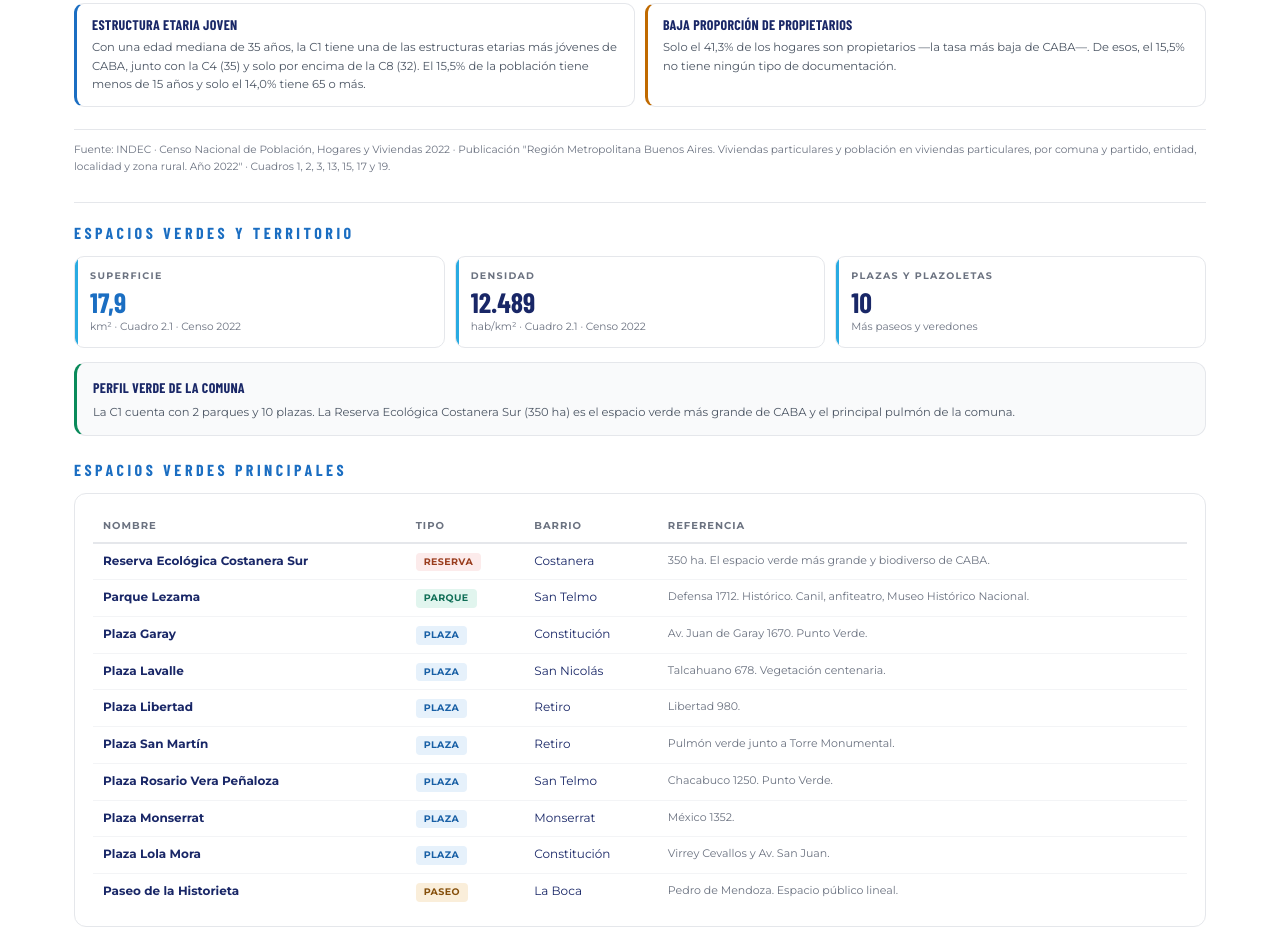
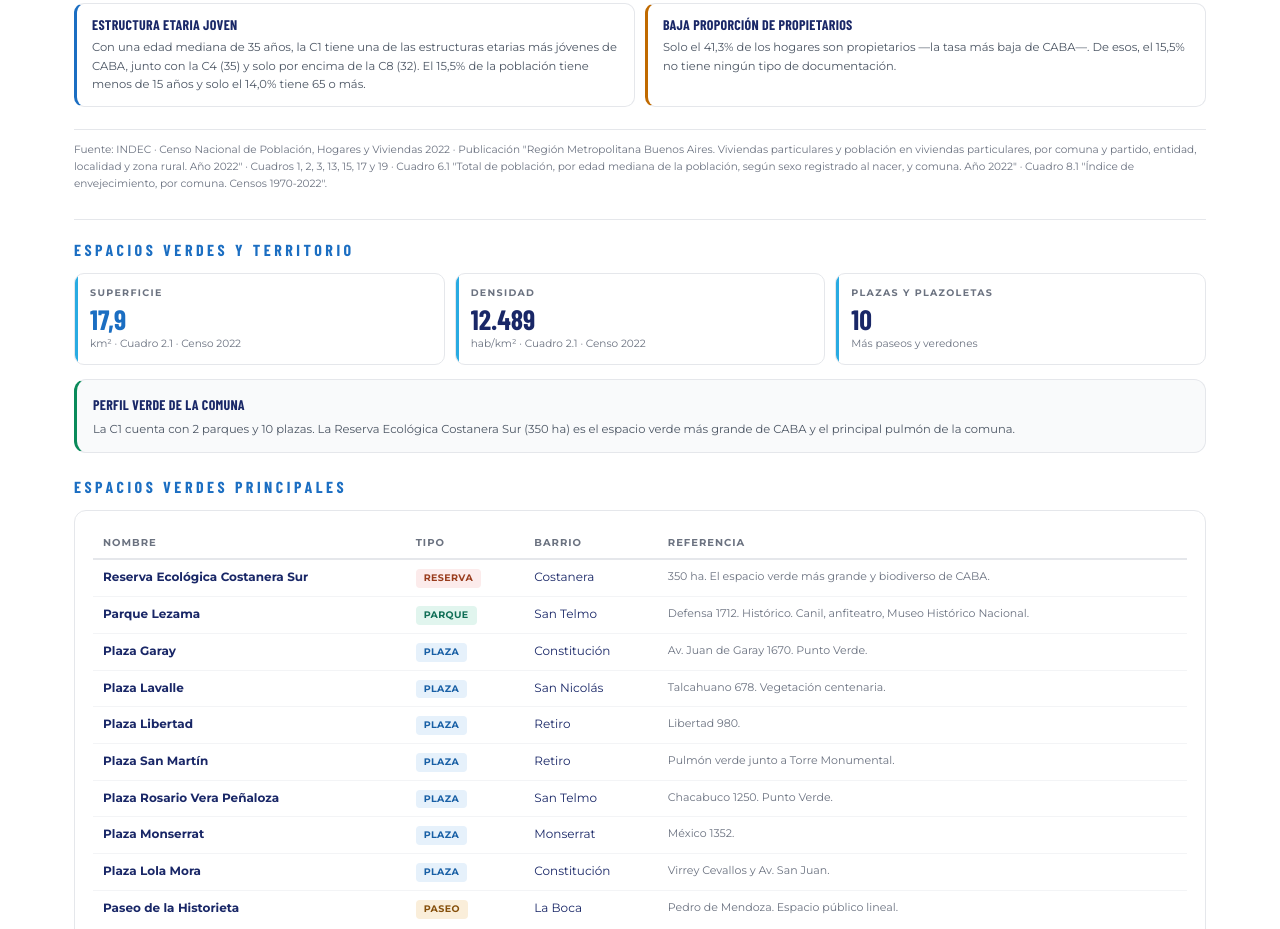
Before and after one commit to matiwalo/Sistema-de-Comunas, a plain HTML site: page index.html in a window 1280 px wide. Shown: the part 3038-3967 px from the top of the page. Drawn offline with nearby package versions, Linux system fonts and the light colour scheme; a web font is replaced by a local one.

Commit message:
Suma cuadros 6.1 (edad mediana) y 8.1 (indice envejecimiento) a la fuente

```diff
--- a/index.html
+++ b/index.html
@@ -436,7 +436,7 @@ function renderCenso(id, d) {
     +'<div class="sec">Datos destacados</div>'
     +'<div class="grid2">'+cp+'</div>'
 
-    +'<div class="src">Fuente: INDEC · Censo Nacional de Población, Hogares y Viviendas 2022 · Publicación "Región Metropolitana Buenos Aires. Viviendas particulares y población en viviendas particulares, por comuna y partido, entidad, localidad y zona rural. Año 2022" · Cuadros 1, 2, 3, 13, 15, 17 y 19.</div>';
+    +'<div class="src">Fuente: INDEC · Censo Nacional de Población, Hogares y Viviendas 2022 · Publicación "Región Metropolitana Buenos Aires. Viviendas particulares y población en viviendas particulares, por comuna y partido, entidad, localidad y zona rural. Año 2022" · Cuadros 1, 2, 3, 13, 15, 17 y 19 · Cuadro 6.1 "Total de población, por edad mediana de la población, según sexo registrado al nacer, y comuna. Año 2022" · Cuadro 8.1 "Índice de envejecimiento, por comuna. Censos 1970-2022".</div>';
 }
 
 function renderVerde(id, d) {
```
